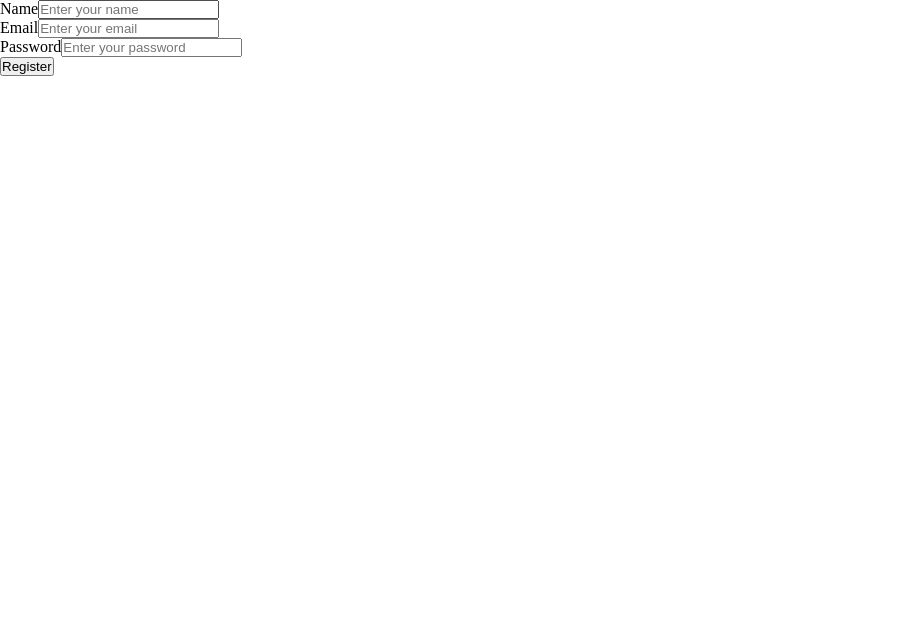
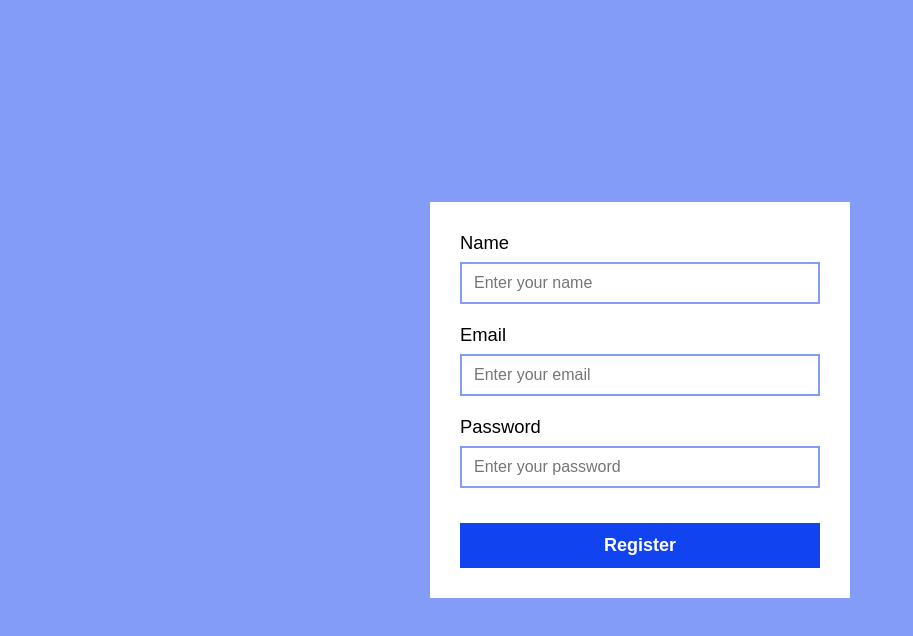
Before and after one commit to mhmdhussein377/Todo-List-React-NestJS, a React (Vite) app in the folder client/: page /register in a window 1280 px wide. Shown: the top 636 px of the page, without its empty margins (0-913 px from the left). Built offline with nearby package versions, Linux system fonts and the light colour scheme.

Commit message:
Style the register page

```diff
--- /dev/null
+++ b/client/src/components/Button/SubmitButton.tsx
@@ -0,0 +1,14 @@
+import { FC } from "react"
+import "./index.css"
+
+interface SubmitButtonProps {
+    content: string,
+}
+
+const SubmitButton: FC<SubmitButtonProps> = ({content}) => {
+    return (
+        <button className="submit-button" type="submit">{content}</button>
+    )
+}
+
+export default SubmitButton
--- a/client/src/components/Button/index.css
+++ b/client/src/components/Button/index.css
@@ -0,0 +1,11 @@
+.submit-button {
+    width: 100%;
+    padding: .75rem;
+    font-size: 1.125rem;
+    font-weight: 600;
+    border: none;
+    outline: none;
+    background-color: #1243f0;
+    color: white;
+    cursor: pointer;
+}
--- a/client/src/components/Input/Input.tsx
+++ b/client/src/components/Input/Input.tsx
@@ -10,7 +10,7 @@ interface InputProps {
 
 const Input : FC<InputProps> = ({label, type, placeholder, name}) => {
     return (
-        <div className="input">
+        <div className="input-container">
             <label htmlFor={name}>{label}</label>
             <input id={name} type={type} placeholder={placeholder} name={name}/>
         </div>
--- a/client/src/components/Input/index.css
+++ b/client/src/components/Input/index.css
@@ -0,0 +1,24 @@
+.input-container {
+    display: flex;
+    flex-direction: column;
+    gap: .5rem;
+}
+
+.input-container label {
+    font-size: 1.15rem;
+}
+
+.input-container input {
+    font-size: 1rem;
+    padding: 10px 12px;
+    border: 2px solid #1242f085;
+    outline: none;
+}
+
+.input-container input:placeholder-shown {
+    font-size: 1rem;
+}
+
+.input-container input:focus {
+    border: 2px solid #1243f0;;
+}
--- a/client/src/index.css
+++ b/client/src/index.css
@@ -3,3 +3,7 @@
     padding: 0;
     margin: 0;
 }
+
+body {
+    font-family: sans-serif;
+}
--- a/client/src/pages/Register/Register.tsx
+++ b/client/src/pages/Register/Register.tsx
@@ -1,10 +1,12 @@
+import SubmitButton from "../../components/Button/SubmitButton"
 import Input from "../../components/Input/Input"
+import "./index.css"
 
 const Register = () => {
 
     return (
         <div className="register-screen">
-            <form className="box">
+            <form>
                 <div className="inputs">
                     <Input label="Name" type="text" placeholder="Enter your name" name="name"/>
                     <Input label="Email" type="email" placeholder="Enter your email" name="email"/>
@@ -14,7 +16,7 @@ const Register = () => {
                         placeholder="Enter your password"
                         name="password"/>
                 </div>
-                <button>Register</button>
+                <SubmitButton content="Register" />
             </form>
         </div>
     )
--- /dev/null
+++ b/client/src/pages/Register/index.css
@@ -0,0 +1,22 @@
+.register-screen {
+    display: flex;
+    align-items: center;
+    justify-content: center;
+    height: 100vh;
+    background-color:  #1242f085;
+}
+
+.register-screen > form {
+    width: 420px;
+    padding: 30px;
+    display: flex;
+    flex-direction: column;
+    gap: 35px;
+    background-color: white;
+}
+
+.register-screen > form .inputs {
+    display: flex;
+    flex-direction: column;
+    gap: 20px;
+}
```
Also changed, not shown: client/src/components/Button/Button.tsx (deleted, +0 -14 lines).
